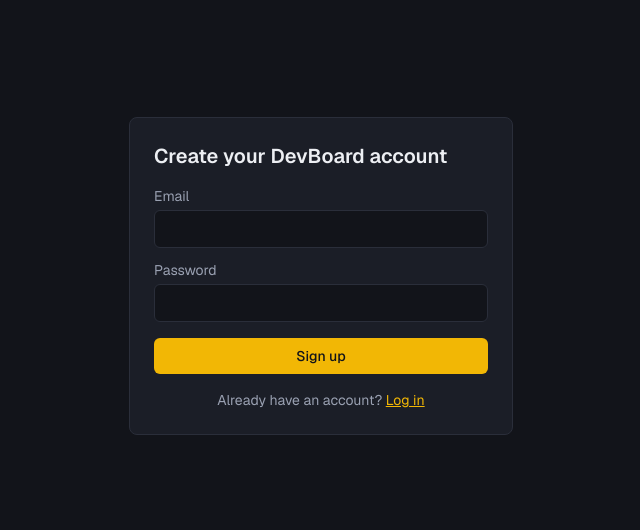
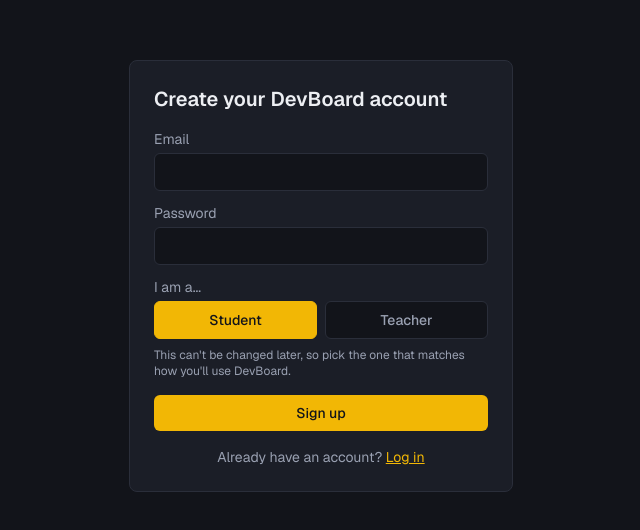
Before and after one commit to denzkie09/Devboard, a Next.js app: page /signup in a window 1280 px wide. Shown: the part 124-654 px from the top of the page, without its empty margins (319-959 px from the left). Built offline with nearby package versions, Linux system fonts and the light colour scheme; no server answers.

Commit message:
ver2 phase 1

```diff
--- a/app/dashboard/settings/page.tsx
+++ b/app/dashboard/settings/page.tsx
@@ -1,17 +1,19 @@
 "use client";
 
 import { useEffect, useState } from "react";
-import { Check } from "lucide-react";
+import { Check, GraduationCap, User as UserIcon } from "lucide-react";
 import { createClient } from "../../../lib/supabase/client";
+import { getProfile, type Profile } from "../../../lib/profiles";
 import { ACCENT_PRESETS, applyAccent, getSavedAccentId } from "../../../lib/theme";
 
 export default function SettingsPage() {
   const [email, setEmail] = useState<string | null>(null);
+  const [profile, setProfile] = useState<Profile | null>(null);
   const [loading, setLoading] = useState(true);
   const [loggingOut, setLoggingOut] = useState(false);
   const [error, setError] = useState("");
 
-  const [selectedAccent, setSelectedAccent] = useState(getSavedAccentId());
+  const [selectedAccent, setSelectedAccent] = useState(ACCENT_PRESETS[0].id);
 
   const [displayName, setDisplayName] = useState("");
   const [savingName, setSavingName] = useState(false);
@@ -20,6 +22,7 @@
 
   useEffect(() => {
     loadUser();
+    setSelectedAccent(getSavedAccentId());
   }, []);
 
   async function loadUser() {
@@ -32,6 +35,14 @@
 
     setEmail(user?.email ?? null);
     setDisplayName((user?.user_metadata?.display_name as string) ?? "");
+
+    try {
+      const profileData = await getProfile();
+      setProfile(profileData);
+    } catch {
+      setProfile(null);
+    }
+
     setLoading(false);
   }
 
@@ -91,6 +102,22 @@
           <p className="mb-4 text-xs text-foreground-muted">
             Signed in as {loading ? "..." : email ?? "Unknown"}
           </p>
+
+          {!loading && profile && (
+            <div className="mb-4 flex items-center gap-2 rounded-md border border-border-color bg-background px-3 py-2">
+              {profile.role === "teacher" ? (
+                <GraduationCap size={16} className="text-accent" />
+              ) : (
+                <UserIcon size={16} className="text-accent" />
+              )}
+              <span className="text-sm text-foreground">
+                {profile.role === "teacher" ? "Teacher" : "Student"} account
+              </span>
+              <span className="ml-auto text-xs text-foreground-muted">
+                Can't be changed
+              </span>
+            </div>
+          )}
 
           <form onSubmit={handleSaveName}>
             <label className="mb-1 block text-sm text-foreground-muted">
--- a/app/signup/page.tsx
+++ b/app/signup/page.tsx
@@ -6,6 +6,7 @@
 export default function SignupPage() {
   const [email, setEmail] = useState("");
   const [password, setPassword] = useState("");
+  const [role, setRole] = useState<"student" | "teacher">("student");
   const [error, setError] = useState("");
   const [success, setSuccess] = useState(false);
   const [loading, setLoading] = useState(false);
@@ -19,6 +20,9 @@
     const { error } = await supabase.auth.signUp({
       email,
       password,
+      options: {
+        data: { role },
+      },
     });
 
     setLoading(false);
@@ -74,8 +78,40 @@
           onChange={(e) => setPassword(e.target.value)}
           required
           minLength={6}
-          className="mb-4 w-full rounded-md border border-border-color bg-background px-3 py-2 text-sm text-foreground focus:border-accent focus:outline-none"
+          className="mb-3 w-full rounded-md border border-border-color bg-background px-3 py-2 text-sm text-foreground focus:border-accent focus:outline-none"
         />
+
+        <label className="mb-1 block text-sm text-foreground-muted">
+          I am a...
+        </label>
+        <div className="mb-4 grid grid-cols-2 gap-2">
+          <button
+            type="button"
+            onClick={() => setRole("student")}
+            className={`rounded-md border px-3 py-2 text-sm font-medium transition-colors ${
+              role === "student"
+                ? "border-accent bg-accent text-accent-foreground"
+                : "border-border-color bg-background text-foreground-muted hover:text-foreground"
+            }`}
+          >
+            Student
+          </button>
+          <button
+            type="button"
+            onClick={() => setRole("teacher")}
+            className={`rounded-md border px-3 py-2 text-sm font-medium transition-colors ${
+              role === "teacher"
+                ? "border-accent bg-accent text-accent-foreground"
+                : "border-border-color bg-background text-foreground-muted hover:text-foreground"
+            }`}
+          >
+            Teacher
+          </button>
+        </div>
+        <p className="mb-4 -mt-2 text-xs text-foreground-muted">
+          This can't be changed later, so pick the one that matches how
+          you'll use DevBoard.
+        </p>
 
         {error && <p className="mb-3 text-sm text-danger">{error}</p>}
 
--- /dev/null
+++ b/lib/profiles.ts
@@ -0,0 +1,31 @@
+import { createClient } from "./supabase/client";
+
+export type Profile = {
+  id: string;
+  role: "teacher" | "student";
+  display_name: string | null;
+  created_at: string;
+};
+
+// Fetch the currently logged-in user's profile (role + display name)
+export async function getProfile(): Promise<Profile | null> {
+  const supabase = createClient();
+
+  const {
+    data: { user },
+  } = await supabase.auth.getUser();
+
+  if (!user) return null;
+
+  const { data, error } = await supabase
+    .from("profiles")
+    .select("*")
+    .eq("id", user.id)
+    .single();
+
+  if (error) {
+    throw new Error(error.message);
+  }
+
+  return data;
+}
```
